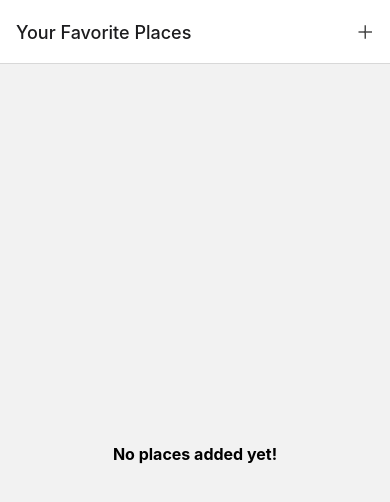
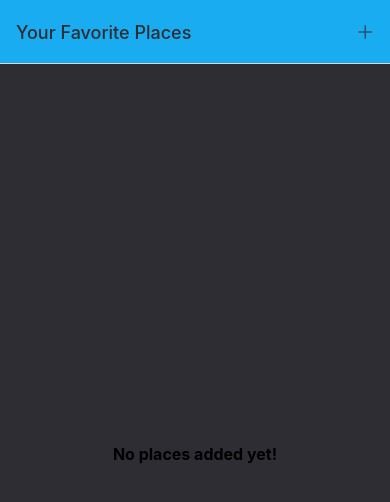
Before and after one commit to Shiva-Sankar-V/FavoritesPlace, a React Native app: screen / in a window 390 px wide. Shown: the top 502 px of the page. Built offline with nearby package versions, Linux system fonts and the light colour scheme.

Commit message:
added color for screens and changed a color #value

```diff
--- a/App.js
+++ b/App.js
@@ -5,6 +5,7 @@ import { createNativeStackNavigator } from "@react-navigation/native-stack";
 import AllPlaces from "./screens/AllPlaces";
 import AddPlace from "./screens/AddPlace";
 import IconButton from "./components/UI/IconButton";
+import { Colors } from "./constants/colors";
 
 const Stack = createNativeStackNavigator();
 
@@ -13,7 +14,13 @@ export default function App() {
     <>
       <StatusBar style="dark" />
       <NavigationContainer>
-        <Stack.Navigator>
+        <Stack.Navigator
+          screenOptions={{
+            headerStyle: { backgroundColor: Colors.primary500 },
+            headerTintColor: Colors.gray700,
+            contentStyle: { backgroundColor: Colors.gray700 },
+          }}
+        >
           <Stack.Screen
             name="All Places"
             component={AllPlaces}
--- a/constants/colors.js
+++ b/constants/colors.js
@@ -7,5 +7,5 @@ export const Colors = {
   primary700: "#0570c9",
   primary800: "#003b88",
   accent500: "#e6b30b",
-  gray700: "#221c30",
+  gray700: "#2f2d34",
 };
```
